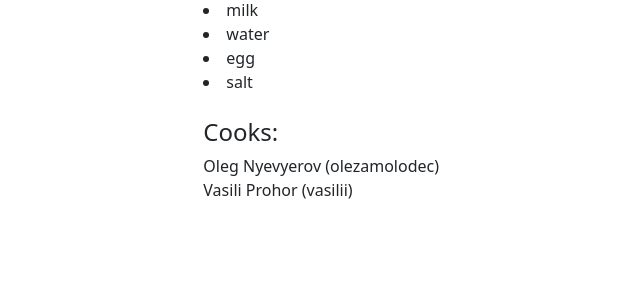
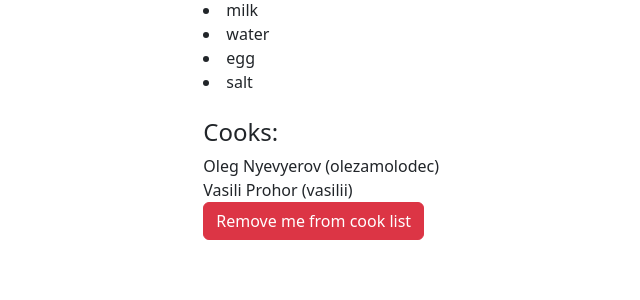
Before and after one commit to onyevyerov/restaurant-kitchen-service, a Django app: page /dishes/3/detail/ in a window 1280 px wide. Shown: the part 408-708 px from the top of the page, without its empty margins (22-662 px from the left). Run offline with Django 4.2, Linux system fonts and the light colour scheme; a user stored in the database is signed in; data comes from the database, SQL or seed files in the repository; both versions use the stored data as it was after the commit.

Commit message:
feat: Add possibility to add or remove dish to cook dish list. Create button on page

```diff
--- a/kitchen/urls.py
+++ b/kitchen/urls.py
@@ -19,6 +19,7 @@ from kitchen.views import (
     DishTypeDetailView,
     IngredientCreateView,
     IngredientListView,
+    toggle_assign_to_dish,
 )
 
 urlpatterns = [
@@ -28,6 +29,7 @@ urlpatterns = [
     path("dishes/<int:pk>/detail/", DishDetailView.as_view(), name="dish-detail"),
     path("dishes/<int:pk>/delete/", DishDeleteView.as_view(), name="dish-delete"),
     path("dishes/<int:pk>/update/", DishUpdateView.as_view(), name="dish-update"),
+    path("dishes/<int:pk>/toggle-assign/", toggle_assign_to_dish, name="toggle-dish-assign"),
     path("cooks/", CookListView.as_view(), name="cook-list"),
     path("cooks/create/", CookCreateView.as_view(), name="cook-create"),
     path("cooks/<int:pk>/detail/", CookDetailView.as_view(), name="cook-detail"),
--- a/kitchen/views.py
+++ b/kitchen/views.py
@@ -1,5 +1,6 @@
+from django.contrib.auth.decorators import login_required
 from django.contrib.auth.mixins import LoginRequiredMixin
-from django.http import HttpRequest, HttpResponse
+from django.http import HttpRequest, HttpResponse, HttpResponseRedirect
 from django.shortcuts import render
 from django.urls import reverse_lazy
 from django.views import generic
@@ -201,3 +202,13 @@ class IngredientListView(LoginRequiredMixin, generic.ListView):
                 name__icontains=form.cleaned_data["name"]
             )
             return queryset
+
+
+@login_required
+def toggle_assign_to_dish(request: HttpRequest, pk) -> HttpResponse:
+    cook = Cook.objects.get(id=request.user.id)
+    if Dish.objects.get(id=pk) in cook.dishes.all():
+        cook.dishes.remove(pk)
+    else:
+        cook.dishes.add(pk)
+    return HttpResponseRedirect(reverse_lazy("kitchen:dish-detail", kwargs={"pk": pk}))
--- a/kitchen_service/settings.py
+++ b/kitchen_service/settings.py
@@ -70,9 +70,9 @@ TEMPLATES = [
     },
 ]
 
-CRISPY_ALLOWED_TEMPLATE_PACKS = "bootstrap4"
+CRISPY_ALLOWED_TEMPLATE_PACKS = "bootstrap5"
 
-CRISPY_TEMPLATE_PACK = "bootstrap4"
+CRISPY_TEMPLATE_PACK = "bootstrap5"
 
 WSGI_APPLICATION = "kitchen_service.wsgi.application"
 
--- a/templates/kitchen/dish_detail.html
+++ b/templates/kitchen/dish_detail.html
@@ -24,4 +24,9 @@
     </li>
   {% endfor %}
 
+  {% if dish in user.dishes.all %}
+    <a href="{% url 'kitchen:toggle-dish-assign' dish.id %}" class="btn btn-danger">Remove me from cook list</a>
+    {% else %}
+    <a href="{% url 'kitchen:toggle-dish-assign' dish.id %}" class="btn btn-success link-to-page">Add me to cook list</a>
+  {% endif %}
 {% endblock %}
```
Also changed, not shown: db.sqlite3.
